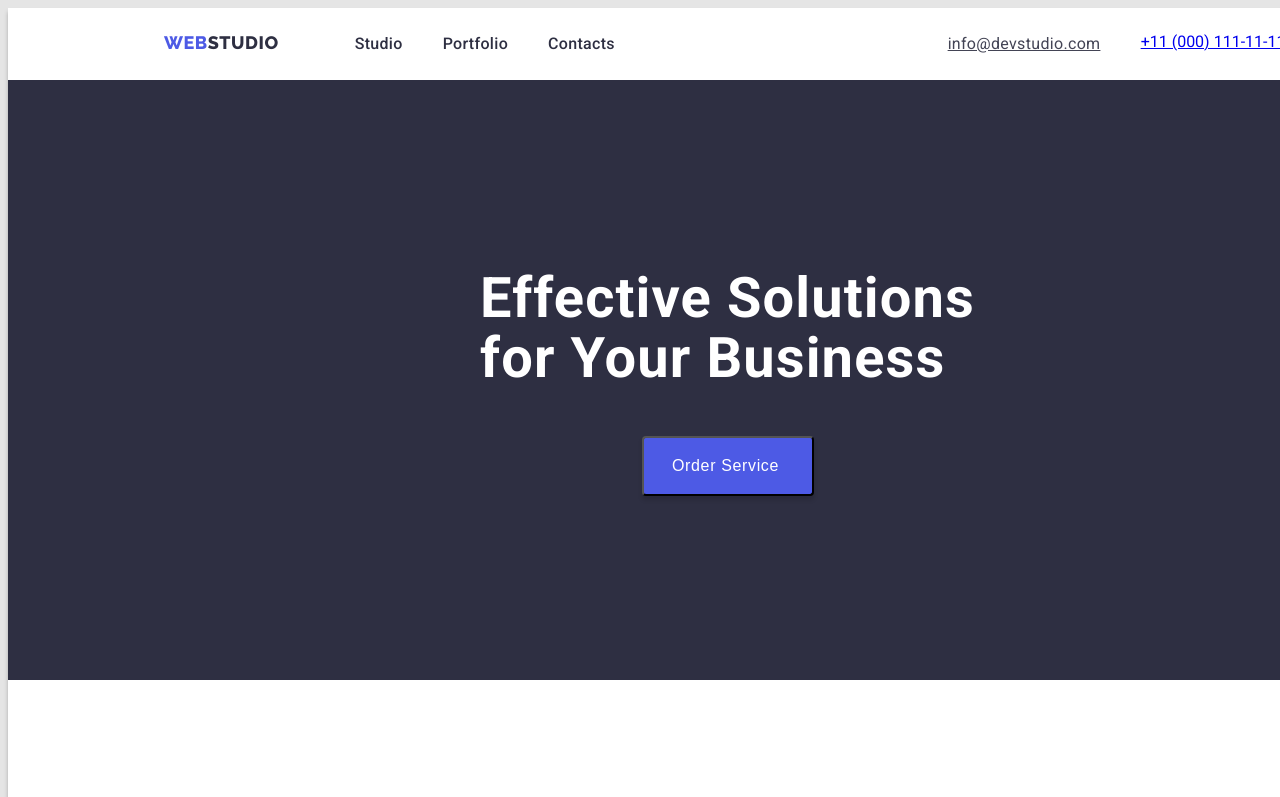
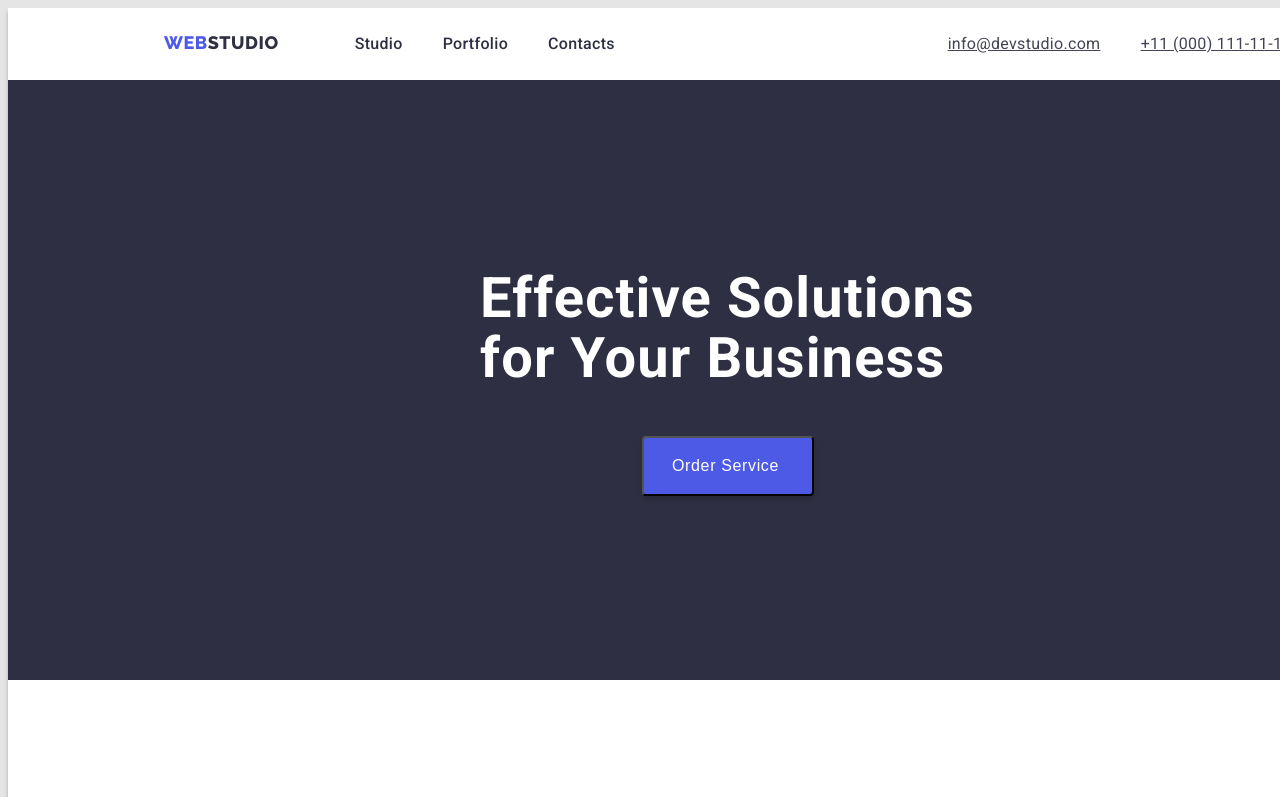
Before and after one commit to VPresich/homework-1, a plain HTML site: page index.html in a window 1280 px wide. Shown: the top 797 px of the page. Drawn offline with Linux system fonts and the light colour scheme.

Commit message:
Update index.html

```diff
--- a/index.html
+++ b/index.html
@@ -50,8 +50,8 @@
             </div>
             <div class="header-contacts-phohe">
               <a
-                href="tel:+11 (000) 111-11-11"
-                class="header-contacts-phohe-style"
+                href="tel:+11(000)111-11-11"
+                class="header-contacts-phone-style"
                 >+11 (000) 111-11-11</a
               >
             </div>
```
